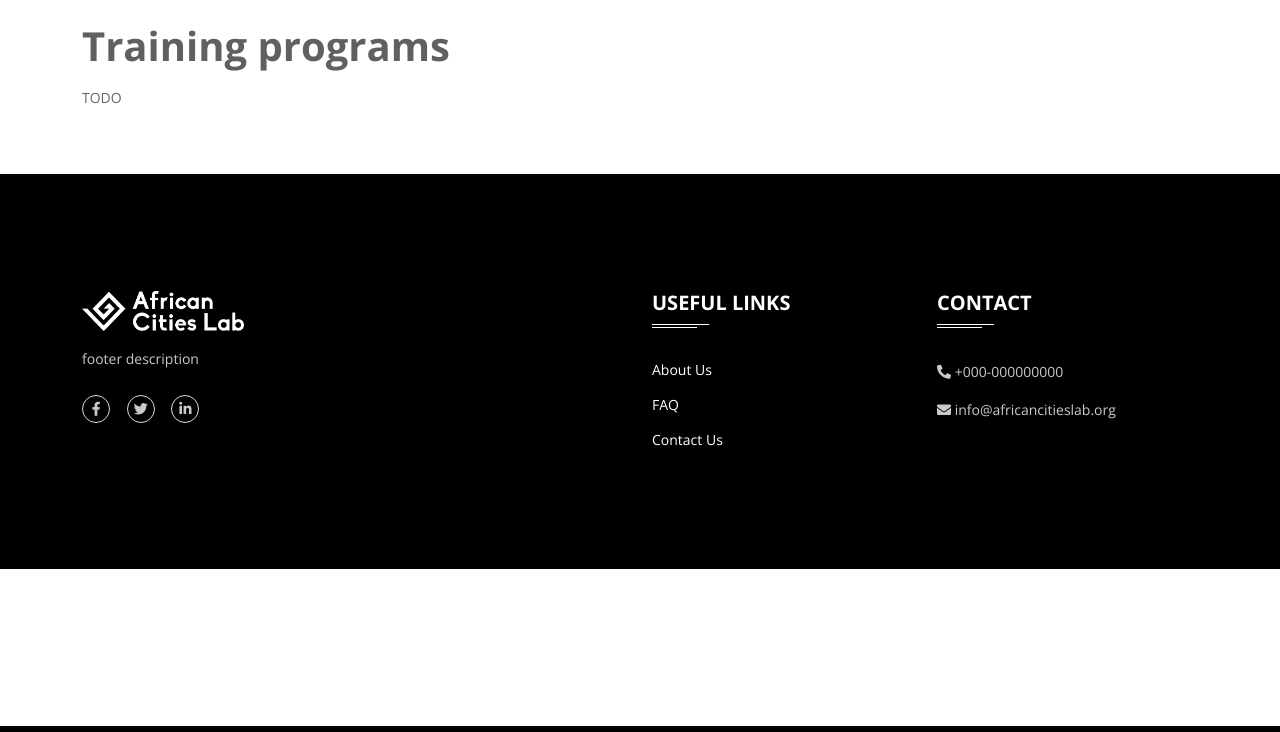
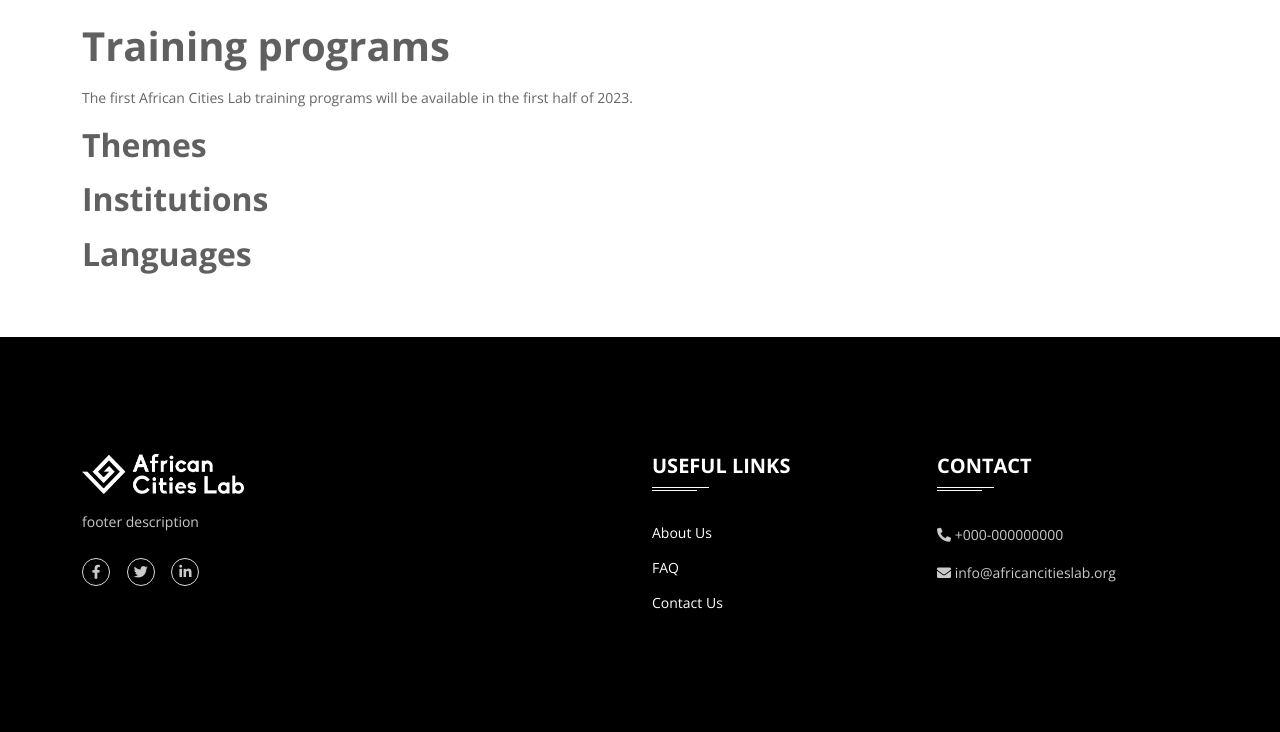
Before and after one commit to African-Cities-Lab/_african-cities-lab-org, a Django app: template african_cities_lab/home/templates/home/programs.html in a window 1280 px wide. Shown: the part 74-806 px from the top of the page. Run offline with Django 3.2, Linux system fonts and the light colour scheme; the template is opened without the code that fills it, so the values that code supplies are empty; parts of the project's set-up code (start-up, migrations or seed data) failed here and were passed over; some libraries are stand-ins or nearby versions.

Commit message:
added text in the training programs page with translations

```diff
--- a/african_cities_lab/home/templates/home/programs.html
+++ b/african_cities_lab/home/templates/home/programs.html
@@ -4,6 +4,9 @@
 {% block body %}
     <div class="container content-container py-5 mt-5">
         <h1>{% translate "Training programs" %}</h1>
-        <p>TODO</p>
+        <p>{% blocktranslate %}The first African Cities Lab training programs will be available in the first half of 2023.{% endblocktranslate %}</p>
+        <h2>{% translate "Themes" %}</h2>
+        <h2>{% translate "Institutions" %}</h2>
+        <h2>{% translate "Languages" %}</h2>
     </div>
 {% endblock body %}
```
Also changed, not shown: locale/en/LC_MESSAGES/django.po, locale/fr/LC_MESSAGES/django.po.
